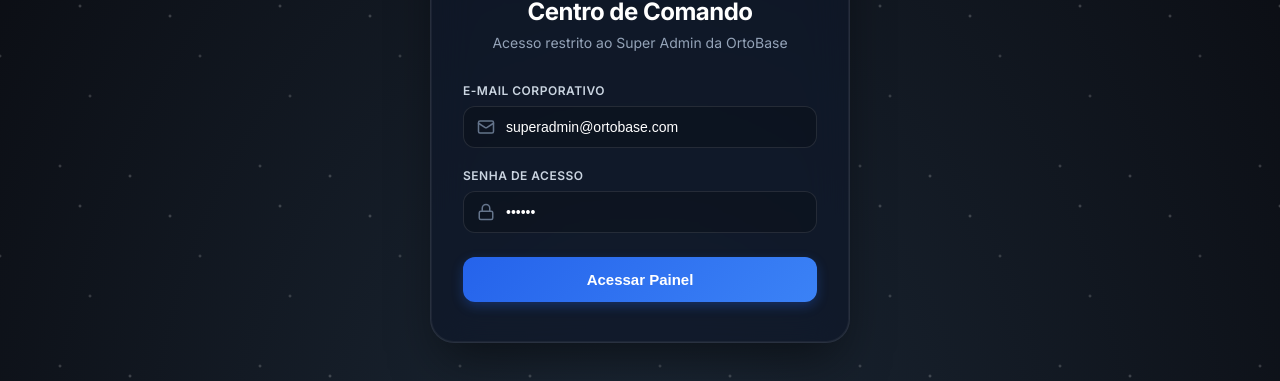
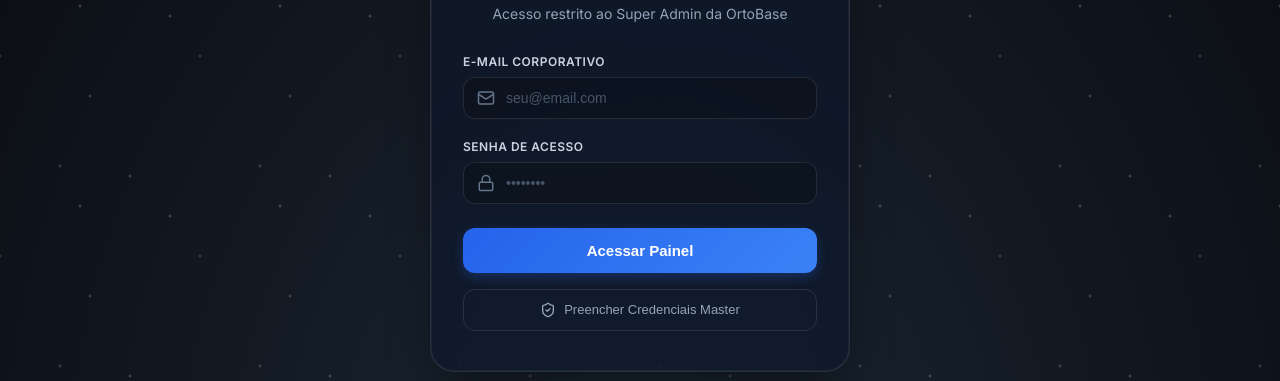
Before and after one commit to Felipecoder07/ortobase-saas, a React (Vite) app in the folder frontend/: page /super-admin/login in a window 1280 px wide. Shown: the part 293-674 px from the top of the page. Built offline with nearby package versions, Linux system fonts and the light colour scheme; no server answers.

Commit message:
feat: add button to prefill admin credentials

```diff
--- a/frontend/src/pages/super-admin/SuperAdminLogin.tsx
+++ b/frontend/src/pages/super-admin/SuperAdminLogin.tsx
@@ -5,8 +5,8 @@
 
 const SuperAdminLogin: React.FC = () => {
   const navigate = useNavigate();
-  const [email, setEmail] = useState('superadmin@ortobase.com');
-  const [password, setPassword] = useState('123456');
+  const [email, setEmail] = useState('');
+  const [password, setPassword] = useState('');
   const [error, setError] = useState('');
   const [loading, setLoading] = useState(false);
 
@@ -186,6 +186,35 @@
             {loading ? 'Autenticando...' : 'Acessar Painel'}
           </button>
 
+          <button
+            type="button"
+            onClick={() => {
+              setEmail('superadmin@ortobase.com');
+              setPassword('123456');
+            }}
+            style={{
+              width: '100%',
+              background: 'transparent',
+              color: '#94a3b8',
+              border: '1px solid rgba(255, 255, 255, 0.1)',
+              padding: '12px',
+              borderRadius: '12px',
+              fontSize: '13px',
+              fontWeight: 500,
+              cursor: 'pointer',
+              marginTop: '16px',
+              transition: 'all 0.2s',
+              display: 'flex',
+              alignItems: 'center',
+              justifyContent: 'center',
+              gap: '8px'
+            }}
+            onMouseOver={(e) => { e.currentTarget.style.background = 'rgba(255, 255, 255, 0.05)'; e.currentTarget.style.color = '#fff'; }}
+            onMouseOut={(e) => { e.currentTarget.style.background = 'transparent'; e.currentTarget.style.color = '#94a3b8'; }}
+          >
+            <ShieldCheck size={16} />
+            Preencher Credenciais Master
+          </button>
 
         </form>
       </div>
```
